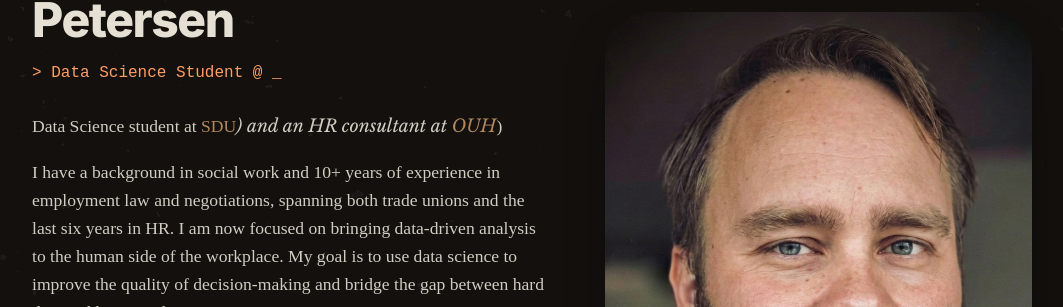
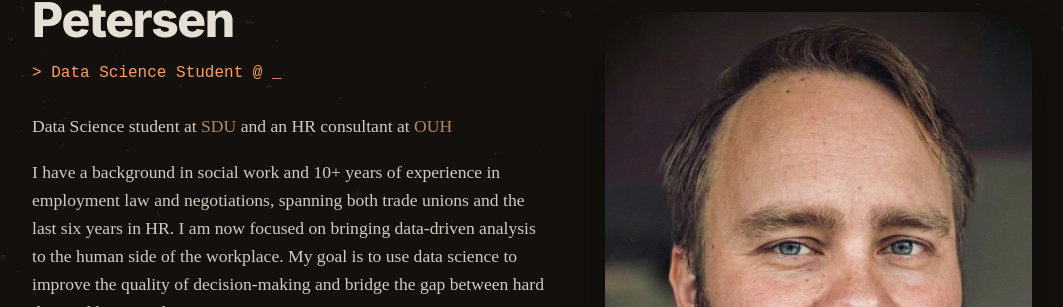
Before and after one commit to dennisoersted/dennisoersted.github.io, a Jekyll site: the page built from index.md, in a window 1280 px wide. Shown: the part 181-488 px from the top of the page, without its empty margins (108-1171 px from the left). Built offline with Jekyll 4.4.1, drawn with Linux system fonts in a browser that asks for light colours; some web fonts are replaced.

```diff
--- a/index.md
+++ b/index.md
@@ -2,7 +2,7 @@
 layout: default
 title: ~/dennisoersted
 ---
-Data Science student at [SDU](https://sdu.dk)*) and an HR consultant at [OUH](https://ouh.dk)*)
+Data Science student at [SDU](https://sdu.dk) and an HR consultant at [OUH](https://ouh.dk)
 
 I have a background in social work and 10+ years of experience in employment law and negotiations, spanning both trade unions and the last six years in HR. I am now focused on bringing data-driven analysis to the human side of the workplace. My goal is to use data science to improve the quality of decision-making and bridge the gap between hard data and human relations.
 
```
